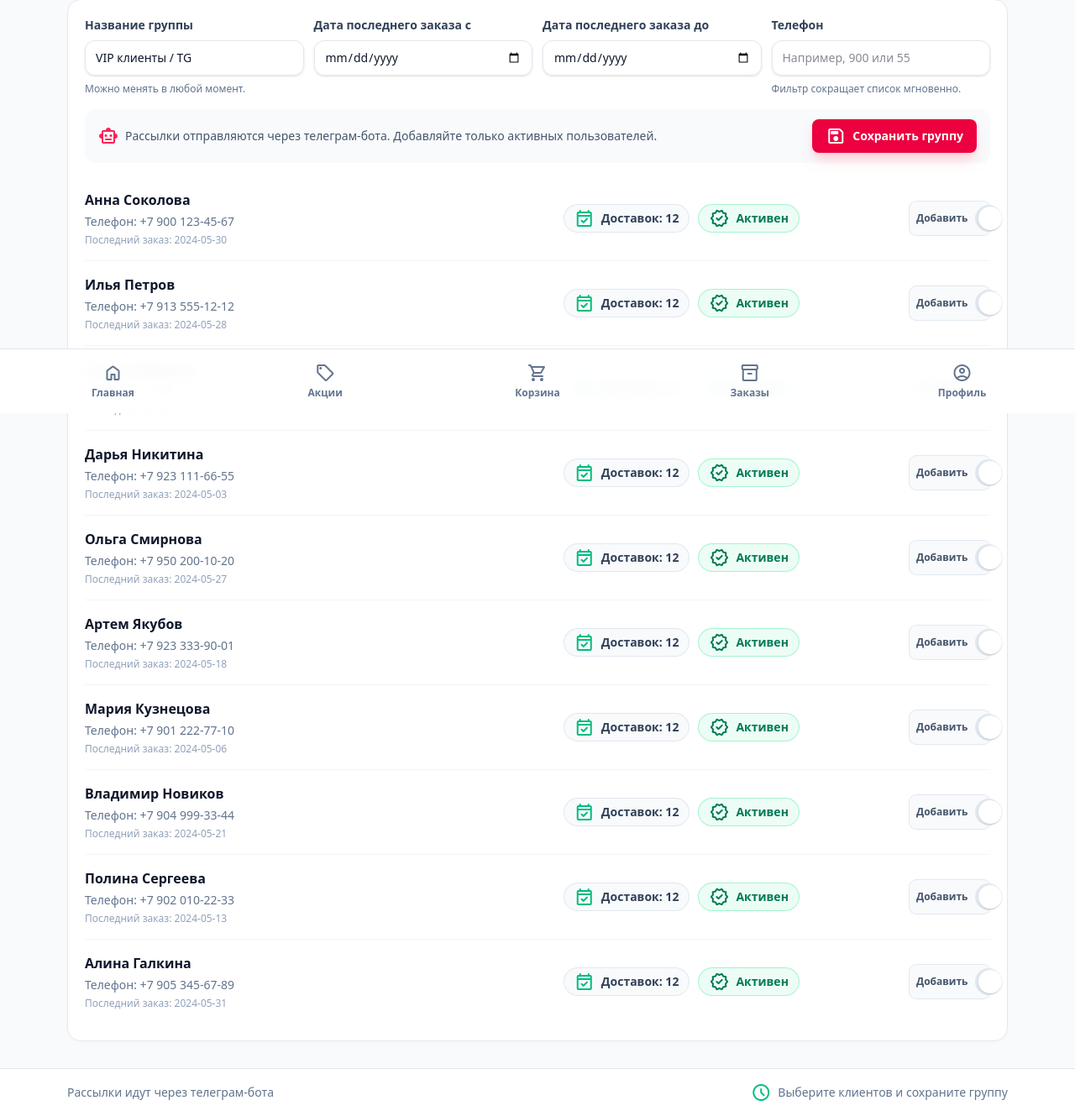
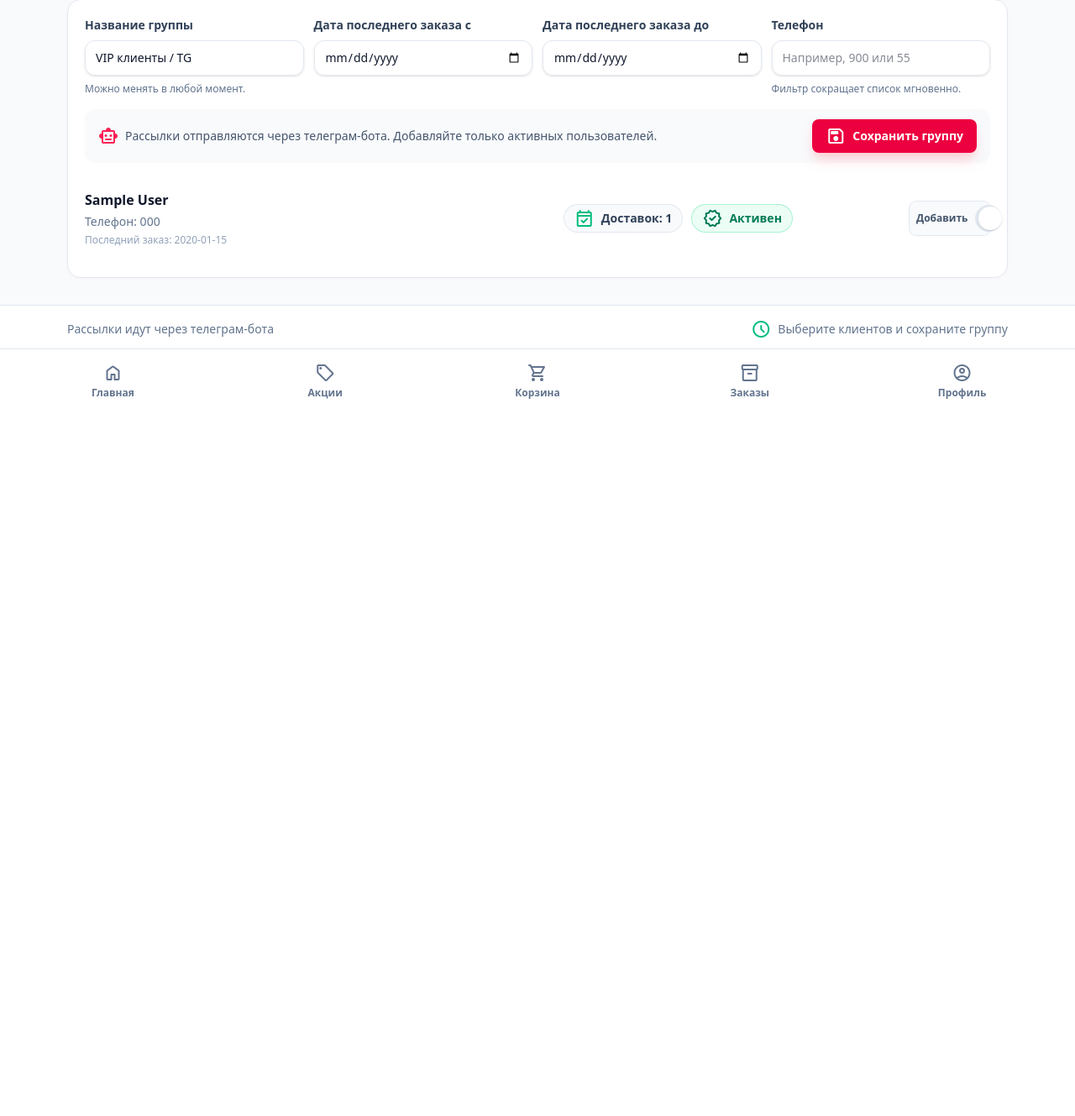
Before and after one commit to uran124/bunch, a PHP site: page /index.php?page=admin-group-create in a window 1280 px wide. Shown: the part 308-1637 px from the top of the page at 84% size. After the commit the page ends 783 px from the top, so only its background shows below. Run offline with PHP 8.4, Linux system fonts and the light colour scheme; tables that the repository leaves empty hold one stand-in row (values such as "Sample post").

Commit message:
Load admin users from database

```diff
--- a/app/controllers/AdminController.php
+++ b/app/controllers/AdminController.php
@@ -95,7 +95,8 @@ class AdminController extends Controller
             'footerRight' => 'Фильтрация по дате последних заказов',
         ];
 
-        $users = $this->getUserFixtures();
+        $userModel = new User();
+        $users = $userModel->getAdminList();
 
         $this->render('admin-users', [
             'pageMeta' => $pageMeta,
@@ -169,7 +170,8 @@ class AdminController extends Controller
             'footerRight' => 'Выберите клиентов и сохраните группу',
         ];
 
-        $users = array_filter($this->getUserFixtures(), static function ($user) {
+        $userModel = new User();
+        $users = array_filter($userModel->getAdminList(), static function ($user) {
             return $user['active'] === true;
         });
 
--- a/app/models/User.php
+++ b/app/models/User.php
@@ -74,6 +74,44 @@ class User extends Model
         $stmt->execute(['id' => $userId]);
     }
 
+    public function getAdminList(): array
+    {
+        $sql = <<<'SQL'
+SELECT
+    u.id,
+    u.name,
+    u.phone,
+    COALESCE(u.is_active, 1) AS is_active,
+    u.telegram_chat_id,
+    MAX(o.created_at) AS last_order_at,
+    COUNT(o.id) AS deliveries
+FROM users u
+LEFT JOIN orders o ON o.user_id = u.id
+GROUP BY u.id, u.name, u.phone, u.is_active, u.telegram_chat_id
+ORDER BY COALESCE(MAX(o.created_at), u.created_at) DESC
+SQL;
+
+        $stmt = $this->db->query($sql);
+        $rows = $stmt->fetchAll();
+
+        return array_map(static function (array $row): array {
+            $lastOrderRaw = $row['last_order_at'];
+            $lastOrderDate = $lastOrderRaw ? new DateTime($lastOrderRaw) : null;
+            $lastOrder = $lastOrderDate ? $lastOrderDate->format('Y-m-d') : '';
+
+            return [
+                'id' => (int) $row['id'],
+                'name' => $row['name'] ?? 'Без имени',
+                'phone' => $row['phone'],
+                'active' => (bool) $row['is_active'],
+                'lastOrder' => $lastOrder,
+                'lastOrderText' => $lastOrder ?: 'Нет заказов',
+                'deliveries' => (int) $row['deliveries'],
+                'newsletter' => $row['telegram_chat_id'] ? 'TG бот' : '—',
+            ];
+        }, $rows);
+    }
+
     public function updateProfileAndPin(
         int $userId,
         string $name,
--- a/app/views/admin-group-create.php
+++ b/app/views/admin-group-create.php
@@ -81,20 +81,27 @@
                     <div class="space-y-1">
                         <div class="text-base font-semibold text-slate-900"><?php echo htmlspecialchars($user['name'], ENT_QUOTES, 'UTF-8'); ?></div>
                         <div class="text-sm text-slate-500">Телефон: <?php echo htmlspecialchars($user['phone'], ENT_QUOTES, 'UTF-8'); ?></div>
-                        <div class="text-xs text-slate-400">Последний заказ: <?php echo htmlspecialchars($user['lastOrder'], ENT_QUOTES, 'UTF-8'); ?></div>
+                        <div class="text-xs text-slate-400">Последний заказ: <?php echo htmlspecialchars($user['lastOrderText'], ENT_QUOTES, 'UTF-8'); ?></div>
                     </div>
                     <div class="flex items-center gap-3">
                         <span class="inline-flex items-center gap-2 rounded-full bg-slate-50 px-3 py-1 text-sm font-semibold text-slate-700 ring-1 ring-slate-200">
                             <span class="material-symbols-rounded text-base text-emerald-500">event_available</span>
-                            Доставок: 12
+                            Доставок: <?php echo (int) $user['deliveries']; ?>
                         </span>
-                        <span class="inline-flex items-center gap-2 rounded-full bg-emerald-50 px-3 py-1 text-sm font-semibold text-emerald-700 ring-1 ring-emerald-200">
-                            <span class="material-symbols-rounded text-base">verified</span>
-                            Активен
-                        </span>
+                        <?php if ($user['active']): ?>
+                            <span class="inline-flex items-center gap-2 rounded-full bg-emerald-50 px-3 py-1 text-sm font-semibold text-emerald-700 ring-1 ring-emerald-200">
+                                <span class="material-symbols-rounded text-base">verified</span>
+                                Активен
+                            </span>
+                        <?php else: ?>
+                            <span class="inline-flex items-center gap-2 rounded-full bg-slate-100 px-3 py-1 text-sm font-semibold text-slate-700 ring-1 ring-slate-200">
+                                <span class="material-symbols-rounded text-base">schedule</span>
+                                Не активен
+                            </span>
+                        <?php endif; ?>
                     </div>
                     <label class="relative inline-flex h-10 w-24 cursor-pointer items-center gap-2 rounded-lg bg-slate-50 px-2 ring-1 ring-slate-200">
-                        <input type="checkbox" class="peer sr-only" checked>
+                        <input type="checkbox" class="peer sr-only" <?php echo $user['active'] ? 'checked' : ''; ?>>
                         <span class="text-xs font-semibold text-slate-600">Добавить</span>
                         <span class="ml-auto inline-flex h-8 w-14 items-center rounded-full bg-slate-200">
                             <span class="ml-1 h-7 w-7 rounded-full bg-white shadow-sm transition peer-checked:translate-x-6 peer-checked:shadow-md"></span>
@@ -119,11 +126,13 @@
 
         groupUserList.querySelectorAll('article').forEach((card) => {
             const userPhone = card.dataset.phone || '';
-            const lastOrder = new Date(card.dataset.lastOrder);
+            const lastOrderRaw = card.dataset.lastOrder || '';
+            const lastOrder = lastOrderRaw ? new Date(lastOrderRaw) : null;
+            const hasValidDate = lastOrder && !Number.isNaN(lastOrder.getTime());
 
             const phoneMatches = phoneDigits === '' || userPhone.includes(phoneDigits);
-            const afterFrom = !dateFrom || lastOrder >= dateFrom;
-            const beforeTo = !dateTo || lastOrder <= dateTo;
+            const afterFrom = !dateFrom || !hasValidDate || lastOrder >= dateFrom;
+            const beforeTo = !dateTo || !hasValidDate || lastOrder <= dateTo;
 
             card.style.display = phoneMatches && afterFrom && beforeTo ? '' : 'none';
         });
--- a/db_schema.sql
+++ b/db_schema.sql
@@ -36,6 +36,8 @@ CREATE TABLE users (
   phone VARCHAR(20) NOT NULL UNIQUE,       -- основной логин (телефон)
   name  VARCHAR(100) NULL,
   email VARCHAR(100) NULL,
+
+  is_active TINYINT(1) NOT NULL DEFAULT 1, -- активен ли пользователь для операций и рассылок
 
   pin_hash VARCHAR(255) NOT NULL,          -- password_hash(pin)
   pin_updated_at DATETIME NULL,            -- когда PIN в последний раз меняли
--- /dev/null
+++ b/docs/migrations/2024-06-03-add-user-is-active.sql
@@ -0,0 +1,6 @@
+-- Добавление флага активности пользователя для CRM/рассылок
+ALTER TABLE users
+  ADD COLUMN is_active TINYINT(1) NOT NULL DEFAULT 1 AFTER email;
+
+-- Пример проверки заполненности
+SELECT id, phone, name, is_active FROM users LIMIT 10;
```
Also changed, not shown: DB_SCHEMA.md (+2 -0 lines), app/views/admin-users.php (+8 -6 lines).
